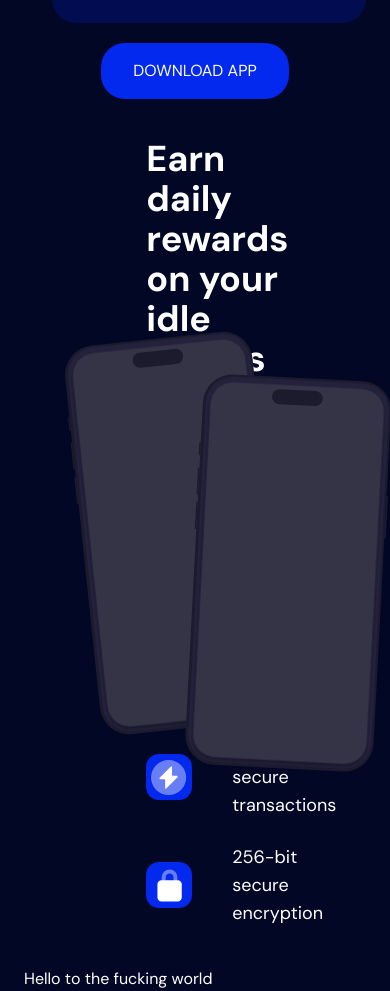
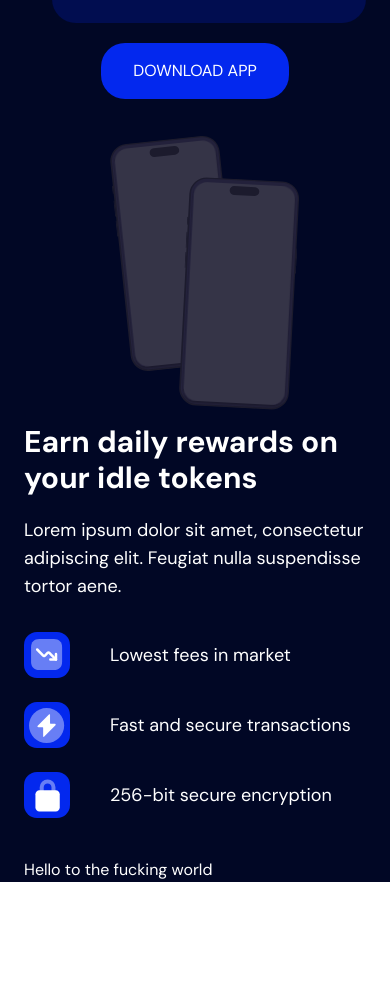
Before and after one commit to Yagazie-davidson/finanace_flow, a Next.js app: page / in a window 390 px wide. Shown: the part 3057-4048 px from the top of the page. After the commit the page ends 3939 px from the top, so only its background shows below. Built offline with nearby package versions, Linux system fonts and the light colour scheme.

Commit message:
Mobile view home contents

```diff
--- a/src/components/HomeContent.jsx
+++ b/src/components/HomeContent.jsx
@@ -5,10 +5,10 @@ import Image from "next/image";
 function HomeContent() {
 	return (
 		<>
-			<div className="flex justify-between items-center mx-14">
+			<div className="flex flex-col tablet:flex-row justify-between items-center tablet:mx-14">
 				<Iphones />
 				<div>
-					<h2 className="text-4xl font-bold mb-5 max-w-[475px]">
+					<h2 className="text-3xl tablet:text-4xl font-bold mb-5 max-w-[475px] mt-14 tablet:mr-0">
 						Earn daily rewards on your idle tokens
 					</h2>
 					<p className="text-lg mb-8 max-w-[470px] font-normal">
--- a/src/components/Iphones.jsx
+++ b/src/components/Iphones.jsx
@@ -4,7 +4,7 @@ import React from "react";
 function Iphones() {
 	return (
 		<div className="grid grid-cols-1">
-			<div className="relative tablet:w-full w-48">
+			<div className="relative tablet:w-full tablet:w-48 w-28 -ml-10 tablet:ml-0">
 				<Image
 					src={"/iphone.svg"}
 					className="-rotate-6"
@@ -14,7 +14,7 @@ function Iphones() {
 				/>
 				<Image
 					src={"/iphone.svg"}
-					className="rotate-3 absolute inset-0 left-28 tablet:left-28 top-10"
+					className="rotate-3 absolute inset-0 left-16 tablet:left-28 top-10"
 					alt="iphone"
 					height={10}
 					width={210}
```
